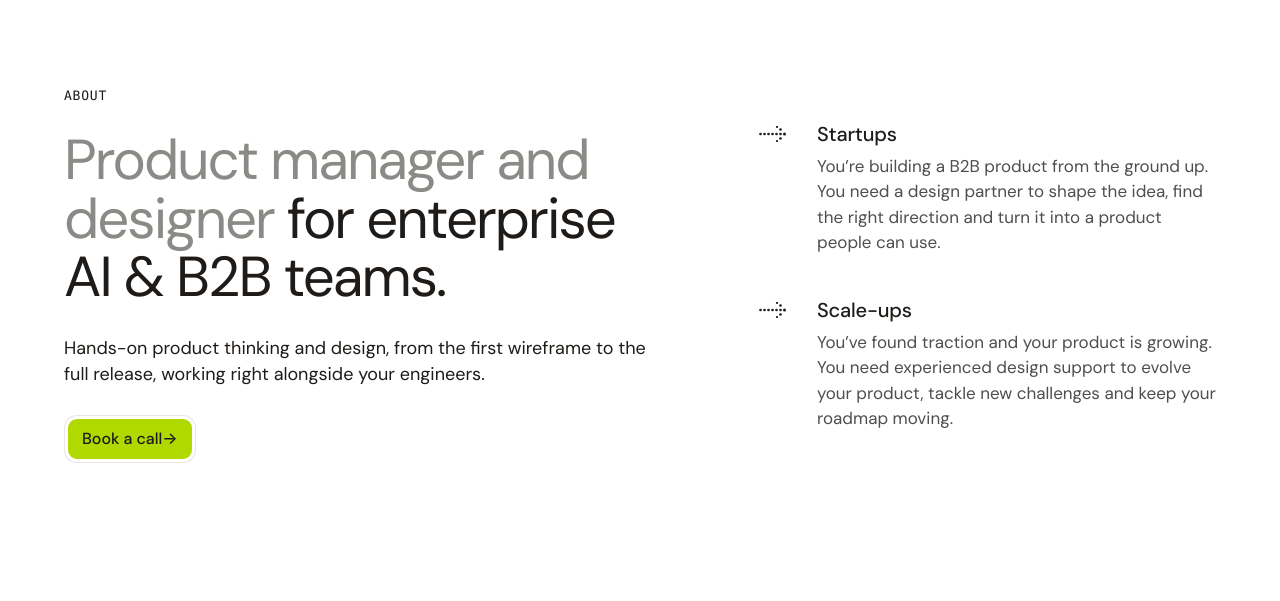
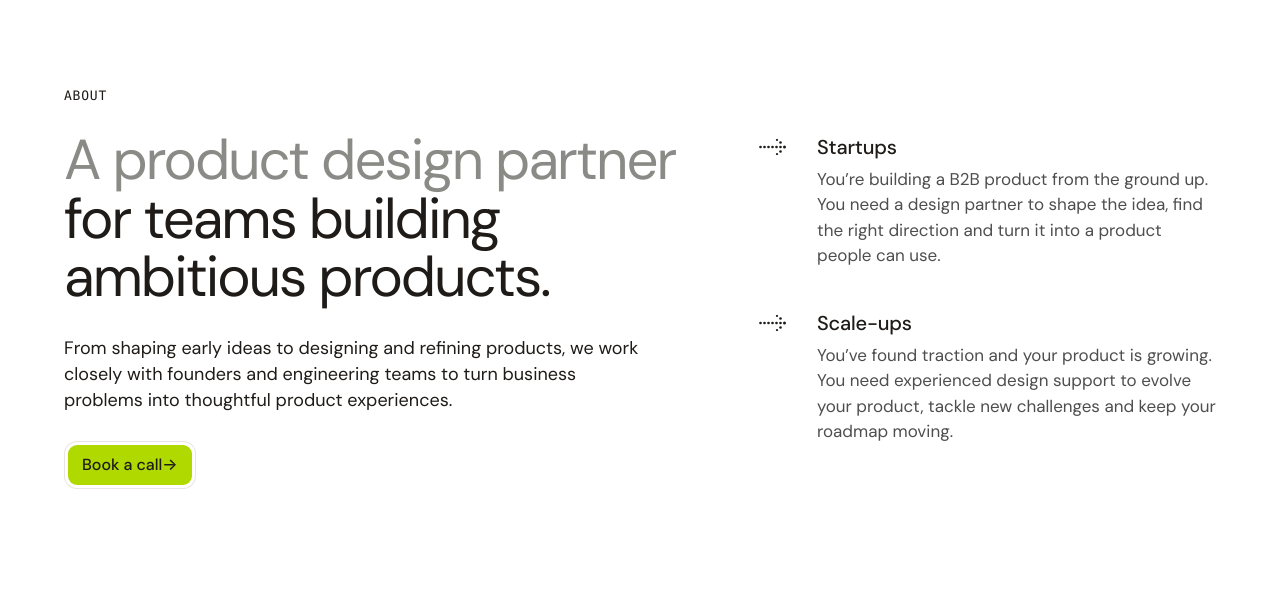
Before and after one commit to Saloni098/turtle-studio, a plain HTML site: page index.html in a window 1280 px wide. Shown: the part 1180-1781 px from the top of the page. Drawn offline with nearby package versions, Linux system fonts and the light colour scheme.

Commit message:
Update About headline and intro copy
Co-Authored-By: Claude Opus 5.5 <noreply@anthropic.com>
Claude-Session: https://claude.ai/code/session_01MVB851W4cpaJxZiQu3NJEq

```diff
--- a/index.html
+++ b/index.html
@@ -281,8 +281,8 @@ footer{margin-top:var(--section-gap);position:relative;overflow:hidden;height:cl
   <section class="about" id="about">
     <div class="about-l">
       <span class="eyebrow">About</span>
-      <h2><span class="soft">Product manager and designer</span> for enterprise AI &amp; B2B teams.</h2>
-      <p>Hands-on product thinking and design, from the first wireframe to the full release, working right alongside your engineers.</p>
+      <h2><span class="soft">A product design partner</span> for teams building ambitious products.</h2>
+      <p>From shaping early ideas to designing and refining products, we work closely with founders and engineering teams to turn business problems into thoughtful product experiences.</p>
       <a class="btn dark" href="https://cal.com/salonidwivedi" target="_blank" rel="noopener" style="width:fit-content">Book a call→</a>
     </div>
     <ul class="who">
```
